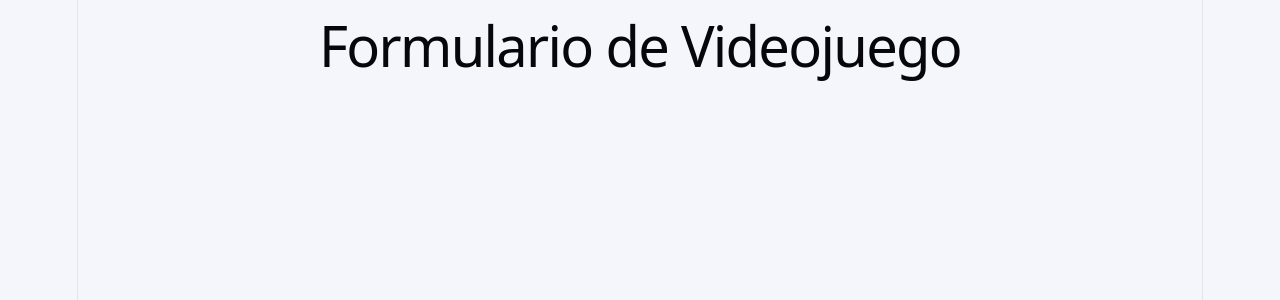
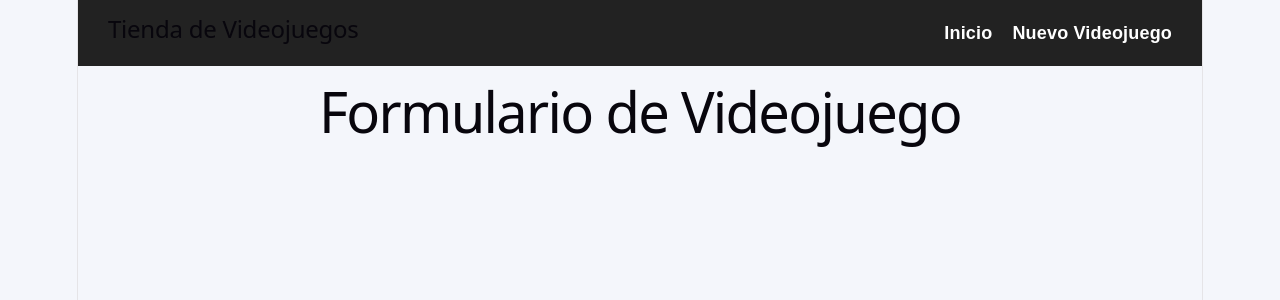
Before and after one commit to GaloRamiro/taller-react-videojuegos, a React (Vite) app: page /nuevo in a window 1280 px wide. Shown: the top 300 px of the page. Built offline with nearby package versions, Linux system fonts and the light colour scheme; the HTML template or start-up script is replaced by a standard one.

Commit message:
feat: agregar barra de navegación con React Router

```diff
--- a/src/App.jsx
+++ b/src/App.jsx
@@ -4,12 +4,13 @@ import Videojuegos from "./pages/Videojuegos";
 import FormularioVideojuego from "./pages/FormularioVideojuego";
 import PaginaNoEncontrada from "./pages/PaginaNoEncontrada";
 import { BrowserRouter, Routes, Route } from "react-router-dom";
-
+import Navbar from "./components/Navbar";
 function App() {
   const [videojuegos] = useState(videojuegosData);
 
   return (
     <BrowserRouter>
+      <Navbar />
       <Routes>
         <Route path="/" element={<Videojuegos videojuegos={videojuegos} />} />
 
--- /dev/null
+++ b/src/components/Navbar.css
@@ -0,0 +1,24 @@
+.navbar{
+    background:#222;
+    color:white;
+    padding:15px 30px;
+
+    display:flex;
+    justify-content:space-between;
+    align-items:center;
+}
+
+.menu{
+    display:flex;
+    gap:20px;
+}
+
+.menu a{
+    color:white;
+    text-decoration:none;
+    font-weight:bold;
+}
+
+.menu a:hover{
+    color:#61dafb;
+}
--- /dev/null
+++ b/src/components/Navbar.jsx
@@ -0,0 +1,17 @@
+import { Link } from "react-router-dom";
+import "./Navbar.css";
+
+function Navbar() {
+  return (
+    <nav className="navbar">
+      <h2>Tienda de Videojuegos</h2>
+
+      <div className="menu">
+        <Link to="/">Inicio</Link>
+        <Link to="/nuevo">Nuevo Videojuego</Link>
+      </div>
+    </nav>
+  );
+}
+
+export default Navbar;
```
